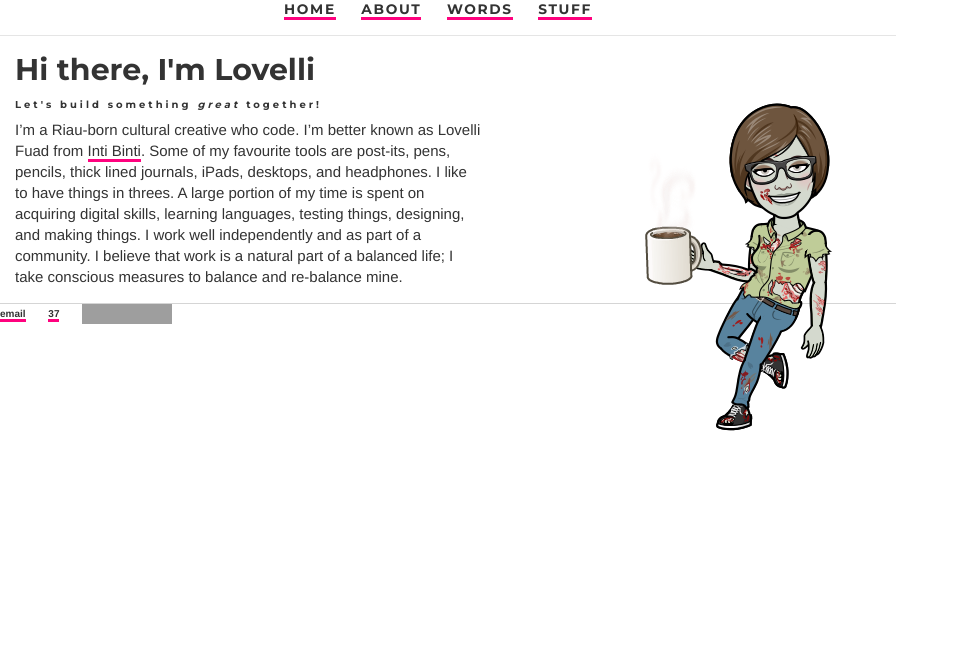
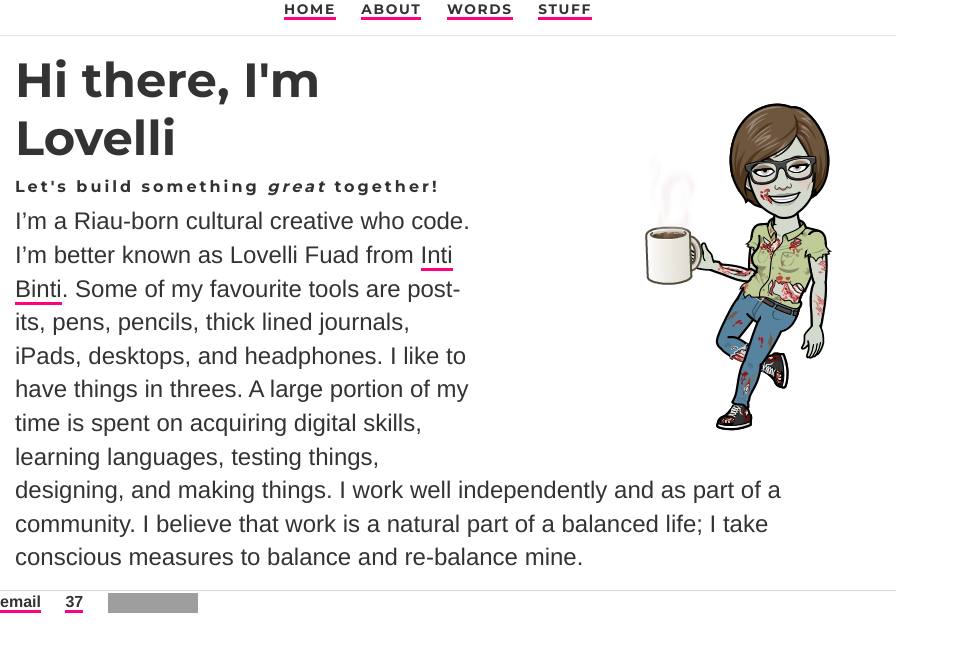
Before and after one commit to ariesti/ariesti.github.io, a Jekyll site: the page built from index.html, in a window 1280 px wide. Shown: the top 652 px of the page, without its empty margins (0-959 px from the left). Built offline with Jekyll 4.4.1, drawn with Linux system fonts in a browser that asks for light colours; grey boxes are pictures that could not be loaded.

Commit message:
Update main.css

```diff
--- a/css/main.css
+++ b/css/main.css
@@ -62,7 +62,7 @@ header {
 
 /* Set the document up */
 body {
-	font-size: 62.5%;
+	font-size: 1em;
 	font-family: Helvetica Neue, sans-serif;
     	color: #333;
     	margin: 60px auto;
```
